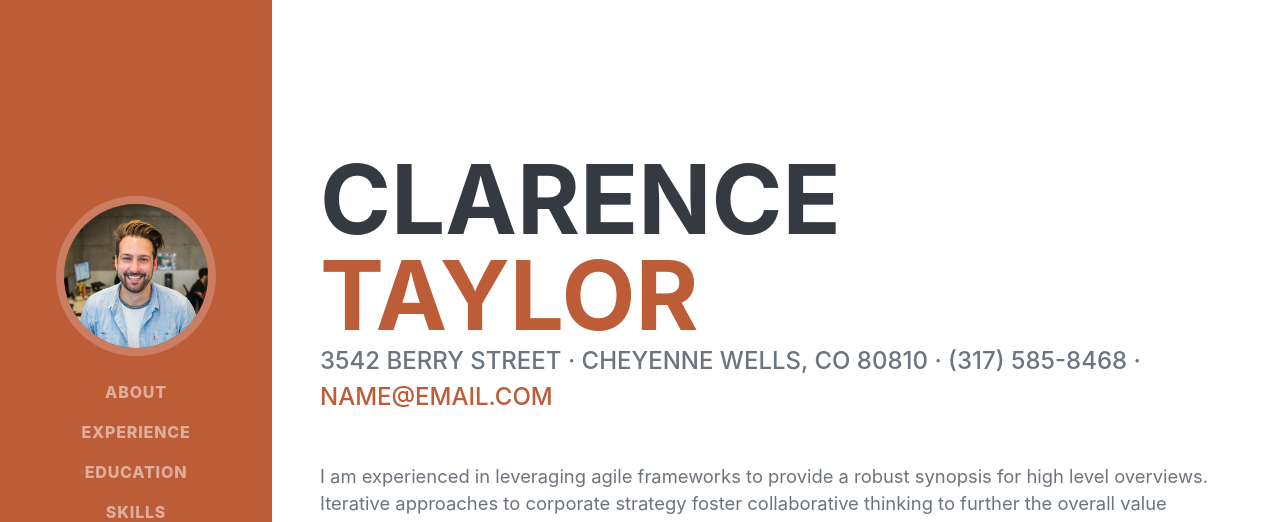
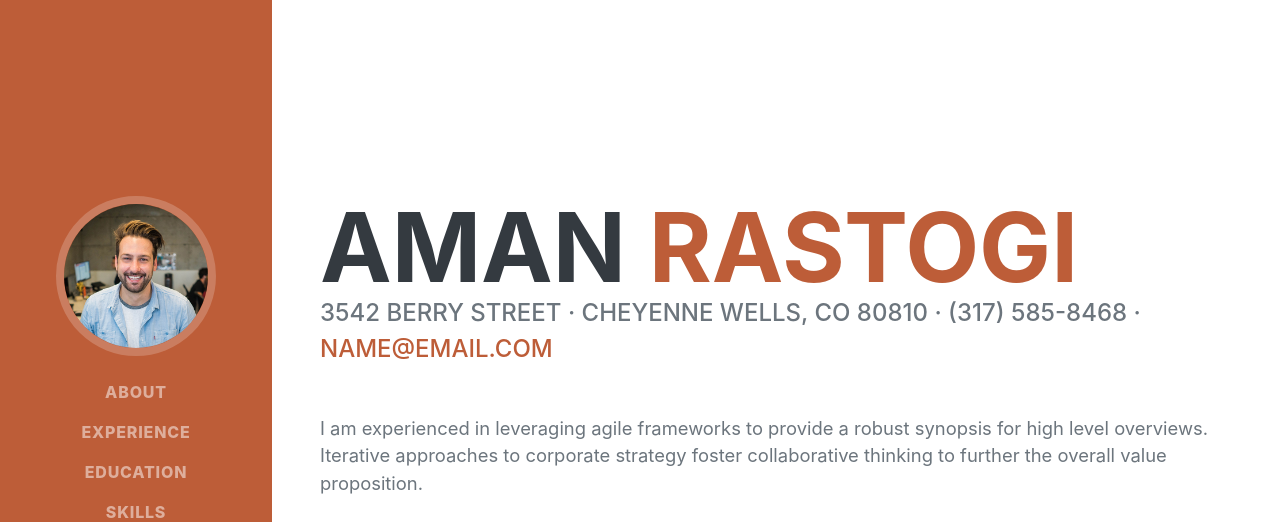
Before and after one commit to aman-rastogi/Online-Portfolio, a plain HTML site: page index.html in a window 1280 px wide. Shown: the top 522 px of the page. Drawn offline with nearby package versions, Linux system fonts and the light colour scheme; a web font is replaced by a local one.

Commit message:
updating the index.htmlS

```diff
--- a/index.html
+++ b/index.html
@@ -40,8 +40,8 @@
             <section class="resume-section" id="about">
                 <div class="resume-section-content">
                     <h1 class="mb-0">
-                        Clarence
-                        <span class="text-primary">Taylor</span>
+                        Aman
+                        <span class="text-primary">Rastogi</span>
                     </h1>
                     <div class="subheading mb-5">
                         3542 Berry Street · Cheyenne Wells, CO 80810 · (317) 585-8468 ·
```
